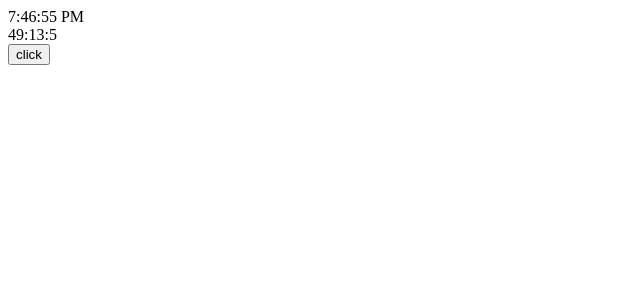
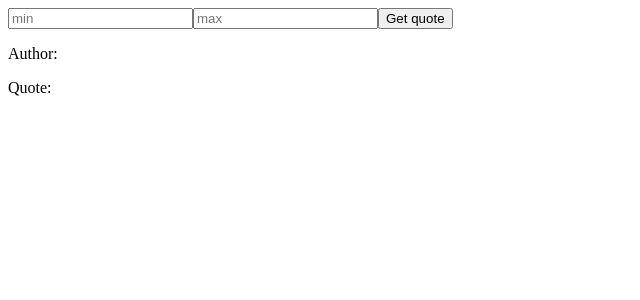
Before and after one commit to suadsuljovic/react3rdgen, a React (Vite) app in the folder react-practice/: page / in a window 1280 px wide. Shown: the top 300 px of the page, without its empty margins (0-640 px from the left). Built offline with nearby package versions, Linux system fonts and the light colour scheme.

Commit message:
class 25 part 1

```diff
--- /dev/null
+++ b/react-practice/src/components/25/fetch.jsx
@@ -0,0 +1,36 @@
+import { useEffect, useState } from "react";
+
+const Fetch = () => {
+  const [data, setData] = useState();
+
+  useEffect(() => {
+    const getData = async () => {
+      try {
+        const response = await fetch("https://api.quotable.io/random");
+        const responseData = await response.json();
+
+        setData(responseData);
+      } catch (error) {
+        console.log(error);
+      }
+    };
+
+    getData();
+
+    // fetch("https://api.quotable.io/random")
+    //   .then((response) => response.json())
+    //   .then((responseData) => {
+    //     setData(responseData);
+    //   });
+  }, []);
+
+  console.log(data);
+
+  return (
+    <div>
+      <p>Author: {data?.author}</p>
+      <p>Quote: {data?.content}</p>
+    </div>
+  );
+};
+export default Fetch;
--- /dev/null
+++ b/react-practice/src/components/25/index.jsx
@@ -0,0 +1,12 @@
+import Fetch from "./fetch";
+import Search from "./search";
+
+const Class25 = () => {
+  return (
+    <div>
+      {/* <Fetch /> */}
+      <Search />
+    </div>
+  );
+};
+export default Class25;
--- /dev/null
+++ b/react-practice/src/components/25/search.jsx
@@ -0,0 +1,54 @@
+import { useState } from "react";
+
+const Search = () => {
+  const [data, setData] = useState();
+  const [minLength, setMinLength] = useState("");
+  const [maxLength, setMaxLength] = useState("");
+
+  const getQuote = async () => {
+    try {
+      let apiURL = "https://api.quotable.io/random?";
+
+      if (minLength !== "" && minLength !== "0") {
+        apiURL += "?minLength=" + minLength;
+      }
+
+      if (maxLength !== "" && maxLength !== "0") {
+        apiURL += apiURL.includes("?") ? "&" : "?";
+        apiURL += "maxLength=" + maxLength;
+      }
+
+      const response = await fetch(apiURL);
+      const responseData = await response.json();
+
+      setData(responseData);
+    } catch (error) {
+      console.log(error);
+    }
+  };
+
+  return (
+    <div>
+      <input
+        type="number"
+        name="minLength"
+        value={minLength}
+        onChange={(e) => setMinLength(e.target.value)}
+        placeholder="min"
+      />
+      <input
+        type="number"
+        name="maxLength"
+        placeholder="max"
+        value={maxLength}
+        onChange={(e) => setMaxLength(e.target.value)}
+      />
+      <button onClick={getQuote}>Get quote</button>
+
+      <p>Author: {data?.author}</p>
+      <p>Quote: {data?.content}</p>
+    </div>
+  );
+};
+
+export default Search;
--- a/react-practice/src/main.jsx
+++ b/react-practice/src/main.jsx
@@ -1,10 +1,10 @@
 import React from "react";
 import ReactDOM from "react-dom/client";
 
-import Class24 from "./components/24";
+import Class25 from "./components/25";
 
 ReactDOM.createRoot(document.getElementById("root")).render(
   <React.StrictMode>
-    <Class24 />
+    <Class25 />
   </React.StrictMode>
 );
```
